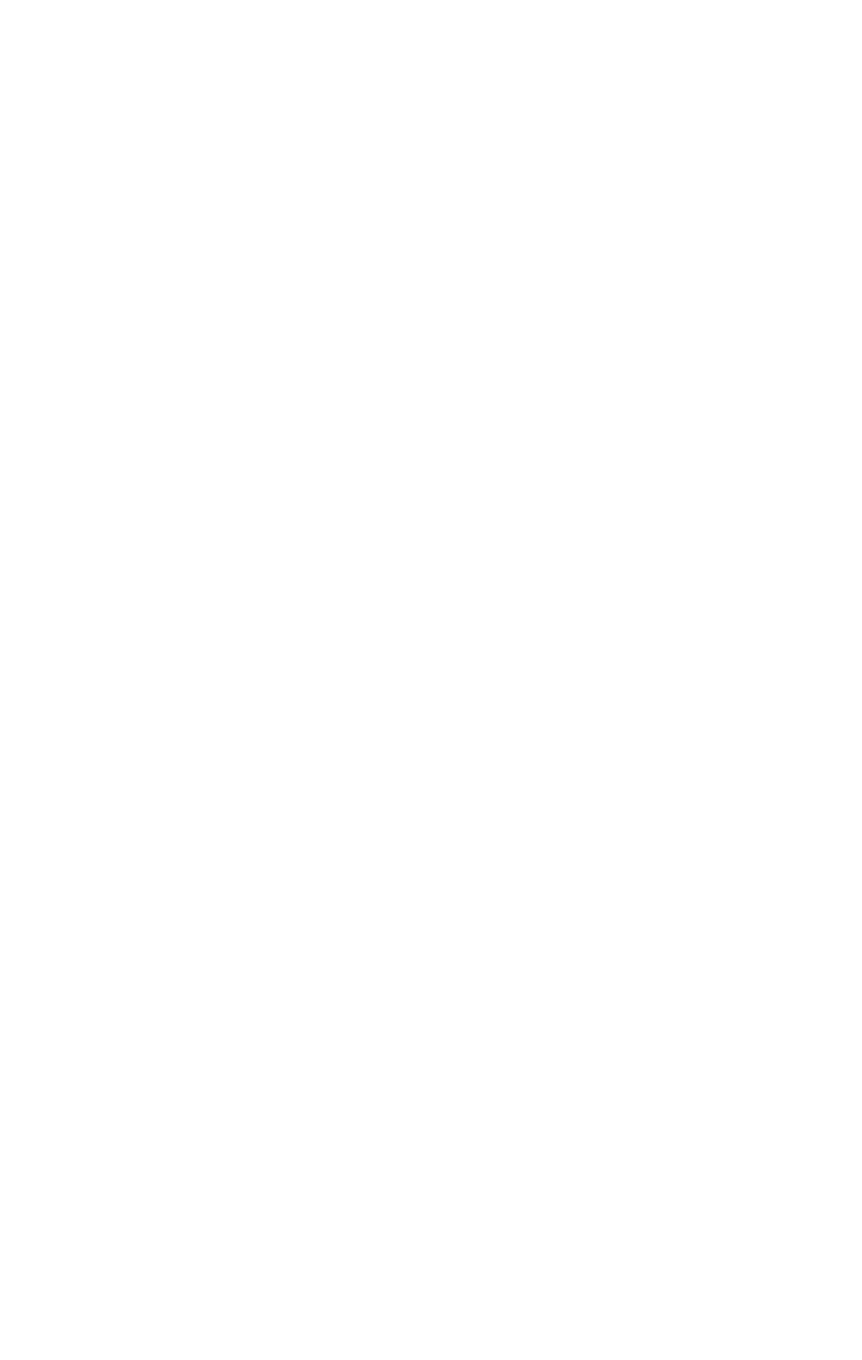
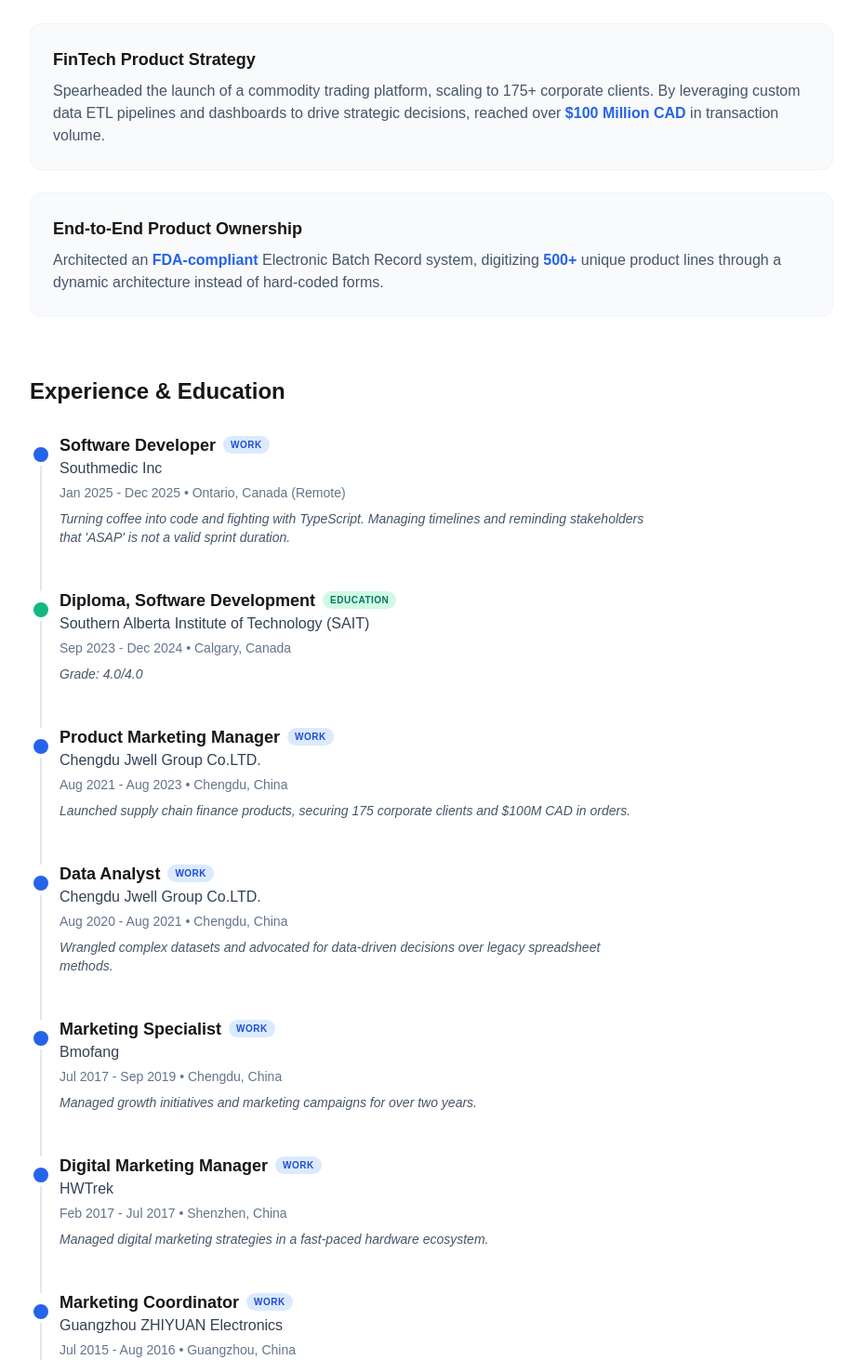
Before and after one commit to hangxigood/portfolio, a Next.js app: page / in a window 1280 px wide. Shown: the part 527-1990 px from the top of the page at 93% size, without its empty margins (176-1103 px from the left). Before the commit the page ends 860 px from the top, so only its background shows below. Built offline with nearby package versions, Linux system fonts and the light colour scheme.

Commit message:
feat: add achievements section and unified experience timeline to home page

```diff
--- a/app/page.tsx
+++ b/app/page.tsx
@@ -1,6 +1,7 @@
 import { ProfileImage } from "@/components/Profile/ProfileImage";
 import { SocialLinks } from "@/components/Profile/SocialLinks";
 import { Bio } from "@/components/Profile/Bio";
+import { Timeline } from "@/components/Profile/Timeline";
 
 const bioParagraphs = [
   "I used to work as an embedded systems developer, marketer, product manager, and data analyst. These roles have given me great insights into both business and technology.",
@@ -15,12 +16,37 @@ export default function Home() {
 
         <div className="flex-1 text-center md:text-left">
           <h1 className="text-3xl font-bold mb-4">Hi, I&apos;m Hangxi Xiang</h1>
-          <p className="text-lg mb-4">A software developer based in Calgary.</p>
+          <p className="text-lg mb-4">A Product Engineer.</p>
           <SocialLinks />
         </div>
       </div>
 
       <Bio paragraphs={bioParagraphs} />
+
+      <section className="mt-12">
+        <h2 className="text-2xl font-bold mb-6">Key Achievements</h2>
+        <div className="grid gap-6">
+          <div className="p-6 rounded-xl bg-slate-50 dark:bg-slate-900/50 border border-slate-100 dark:border-slate-800">
+            <h3 className="font-bold text-lg mb-2">FinTech Product Strategy</h3>
+            <p className="text-slate-600 dark:text-slate-400">
+              Spearheaded the launch of a commodity trading platform, scaling to 175+ corporate clients.
+              By leveraging custom data ETL pipelines and dashboards to drive strategic decisions, reached
+              over <span className="text-blue-600 dark:text-blue-400 font-semibold">$100 Million CAD</span> in
+              transaction volume.
+            </p>
+          </div>
+
+          <div className="p-6 rounded-xl bg-slate-50 dark:bg-slate-900/50 border border-slate-100 dark:border-slate-800">
+            <h3 className="font-bold text-lg mb-2">End-to-End Product Ownership</h3>
+            <p className="text-slate-600 dark:text-slate-400">
+              Architected an <span className="text-blue-600 dark:text-blue-400 font-semibold">FDA-compliant </span> Electronic
+              Batch Record system, digitizing <span className="text-blue-600 dark:text-blue-400 font-semibold">500+</span> unique product lines through a dynamic architecture instead of hard-coded forms.
+            </p>
+          </div>
+        </div>
+      </section>
+
+      <Timeline />
     </div>
   );
 }
--- /dev/null
+++ b/components/Profile/Timeline.tsx
@@ -0,0 +1,153 @@
+import React from 'react';
+
+interface TimelineEntry {
+    title: string;
+    organization: string;
+    period: string;
+    location?: string;
+    description?: string;
+    type: 'work' | 'education';
+    startDate: Date; // For sorting
+    url?: string;
+}
+
+const entries: TimelineEntry[] = [
+    {
+        type: 'work',
+        title: "Software Developer",
+        organization: "Southmedic Inc",
+        url: "https://www.southmedic.com/",
+        period: "Jan 2025 - Dec 2025",
+        location: "Ontario, Canada (Remote)",
+        description: "Turning coffee into code and fighting with TypeScript. Managing timelines and reminding stakeholders that 'ASAP' is not a valid sprint duration.",
+        startDate: new Date('2025-01-01')
+    },
+    {
+        type: 'education',
+        title: "Diploma, Software Development",
+        organization: "Southern Alberta Institute of Technology (SAIT)",
+        url: "https://www.sait.ca/programs-and-courses/diplomas/software-development",
+        period: "Sep 2023 - Dec 2024",
+        location: "Calgary, Canada",
+        description: "Grade: 4.0/4.0",
+        startDate: new Date('2023-09-01')
+    },
+    {
+        type: 'work',
+        title: "Product Marketing Manager",
+        organization: "Chengdu Jwell Group Co.LTD.",
+        url: "https://gt.jwell56.com/home",
+        period: "Aug 2021 - Aug 2023",
+        location: "Chengdu, China",
+        description: "Launched supply chain finance products, securing 175 corporate clients and $100M CAD in orders.",
+        startDate: new Date('2021-08-01')
+    },
+    {
+        type: 'work',
+        title: "Data Analyst",
+        organization: "Chengdu Jwell Group Co.LTD.",
+        url: "https://gt.jwell56.com/home",
+        period: "Aug 2020 - Aug 2021",
+        location: "Chengdu, China",
+        description: "Wrangled complex datasets and advocated for data-driven decisions over legacy spreadsheet methods.",
+        startDate: new Date('2020-08-01')
+    },
+    {
+        type: 'work',
+        title: "Marketing Specialist",
+        organization: "Bmofang",
+        period: "Jul 2017 - Sep 2019",
+        location: "Chengdu, China",
+        description: "Managed growth initiatives and marketing campaigns for over two years.",
+        startDate: new Date('2017-07-01')
+    },
+    {
+        type: 'work',
+        title: "Digital Marketing Manager",
+        organization: "HWTrek",
+        url: "https://hwtrek.com/",
+        period: "Feb 2017 - Jul 2017",
+        location: "Shenzhen, China",
+        description: "Managed digital marketing strategies in a fast-paced hardware ecosystem.",
+        startDate: new Date('2017-02-01')
+    },
+    {
+        type: 'work',
+        title: "Marketing Coordinator",
+        organization: "Guangzhou ZHIYUAN Electronics",
+        url: "https://www.zlg.com/",
+        period: "Jul 2015 - Aug 2016",
+        location: "Guangzhou, China",
+        description: "Coordinated marketing efforts and managed initial product outreach.",
+        startDate: new Date('2015-07-01')
+    },
+    {
+        type: 'education',
+        title: "Bachelor of Engineering",
+        organization: "Guangzhou University",
+        url: "https://english.gzhu.edu.cn/",
+        period: "Sep 2011 - Jun 2015",
+        location: "Guangzhou, China",
+        description: "Electronic Information Engineering",
+        startDate: new Date('2011-09-01')
+    }
+];
+
+// Sort the entries chronologically
+const sortedEntries = [...entries].sort((a, b) => b.startDate.getTime() - a.startDate.getTime());
+
+const TimelineItem = ({ entry }: { entry: TimelineEntry }) => {
+    const isWork = entry.type === 'work';
+    const dotColor = isWork ? 'bg-blue-600' : 'bg-emerald-500';
+
+    return (
+        <div className="relative pl-8 pb-12 last:pb-0">
+            <div className="absolute left-[11px] top-2 bottom-0 w-[2px] bg-slate-200 dark:bg-slate-800 last:hidden"></div>
+            <div className={`absolute left-0 top-2 w-6 h-6 rounded-full border-4 border-white dark:border-slate-950 ${dotColor}`}></div>
+
+            <div>
+                <div className="flex items-center gap-2 mb-1">
+                    <h3 className="font-bold text-lg leading-none">{entry.title}</h3>
+                    <span className={`text-[10px] uppercase tracking-wider px-2 py-0.5 rounded-full font-bold ${isWork ? 'bg-blue-100 text-blue-700 dark:bg-blue-900/30 dark:text-blue-400'
+                        : 'bg-emerald-100 text-emerald-700 dark:bg-emerald-900/30 dark:text-emerald-400'
+                        }`}>
+                        {entry.type}
+                    </span>
+                </div>
+                <div className="text-slate-700 dark:text-slate-300 font-medium mb-1">
+                    {entry.url ? (
+                        <a
+                            href={entry.url}
+                            target="_blank"
+                            rel="noopener noreferrer"
+                            className="hover:text-blue-600 dark:hover:text-blue-400 transition-colors"
+                        >
+                            {entry.organization}
+                        </a>
+                    ) : (
+                        entry.organization
+                    )}
+                </div>
+                <div className="text-sm text-slate-500 mb-2">{entry.period} {entry.location && `• ${entry.location}`}</div>
+                {entry.description && (
+                    <p className="text-slate-600 dark:text-slate-400 text-sm italic">
+                        {entry.description}
+                    </p>
+                )}
+            </div>
+        </div>
+    );
+};
+
+export const Timeline = () => {
+    return (
+        <div className="mt-16 max-w-2xl">
+            <h2 className="text-2xl font-bold mb-8">Experience & Education</h2>
+            <div className="flex flex-col">
+                {sortedEntries.map((item, idx) => (
+                    <TimelineItem key={idx} entry={item} />
+                ))}
+            </div>
+        </div>
+    );
+};
```
